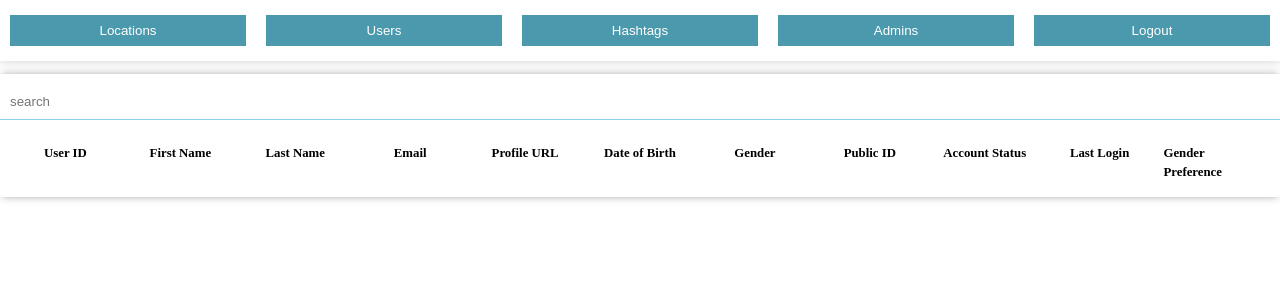
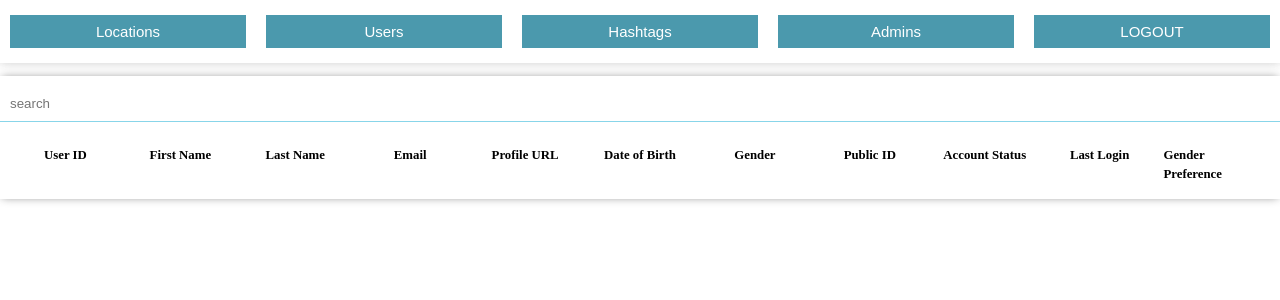
Before and after one commit to Sashkaz/pg14, a PHP site: page /admin/index.php in a window 1280 px wide. Shown: the top 300 px of the page. Run offline with PHP 8.4, Linux system fonts and the light colour scheme; the visitor is signed in with stand-in values (Sample User, id 1); data that the repository does not hold is empty.

Commit message:
added logout to admin
-added logout functionality
-minor tweaks to logout button css

```diff
--- a/admin/_assets/_css/main.css
+++ b/admin/_assets/_css/main.css
@@ -2,6 +2,9 @@ body{
     padding: 0;
     margin: 0;
     min-width: 800px !important;
+}
+a{
+    text-decoration: none;
 }
 .admin-top-nav{
     width: 100%;
@@ -13,11 +16,11 @@ body{
     list-style-type: none;
     text-align: center;
     text-transform: uppercase;
-    font-weight: bold;
     box-shadow: 0 0 10px rgba(128, 128, 128, 0.39);
 }
-.admin-top-nav button{
+.admin-top-nav .custom-button1{
     flex: 1;
+    font: 15px Arial;
 }
 .container{
     display: -webkit-box;
--- a/admin/_include/admin-top-nav.php
+++ b/admin/_include/admin-top-nav.php
@@ -2,4 +2,4 @@
 <button class="custom-button1" id="show-users">Users</button>
 <button class="custom-button1" id="show-hashtags">Hashtags</button>
 <button class="custom-button1" id="show-admins">Admins</button>
-<button class="custom-button1" id="logout">Logout</button>
+<a class="custom-button1" href="_process/process-logout.php">Logout</a>
--- a/admin/_include/show-users.php
+++ b/admin/_include/show-users.php
@@ -1,5 +1,5 @@
 <?php include("_models/db.php"); ?>
-<div><input type="text" name="search" placeholder="search" autocomplete="off" class="input-style1"></div>
+<div><input type="text" name="search" placeholder="search" class="input-style1"></div>
 <div class="table" id="user-table">
     <div class="tr th">
         <div class="td">User ID</div>
--- a/admin/index.php
+++ b/admin/index.php
@@ -6,7 +6,7 @@
 </head>
 <body>
     <?php
-        if(isset($_SESSION["adminID"])&&!empty($_SESSION["adminID"])){
+        if(isset($_SESSION["adminID"]) && !empty($_SESSION["adminID"])){
             echo "<div class=admin-top-nav>";
                 include("_include/admin-top-nav.php");
             echo "</div>";
@@ -14,7 +14,7 @@
     ?>
     <div class="container">
         <?php
-            if(isset($_SESSION["adminID"])&&!empty($_SESSION["adminID"])){
+            if(isset($_SESSION["adminID"]) && !empty($_SESSION["adminID"])){
                 include("_include/show-users.php");
                 echo "<script>";
                     include("_assets/_js/main.js");
```
Also changed, not shown: admin/_process/process-logout.php (added, +8 -0 lines).
